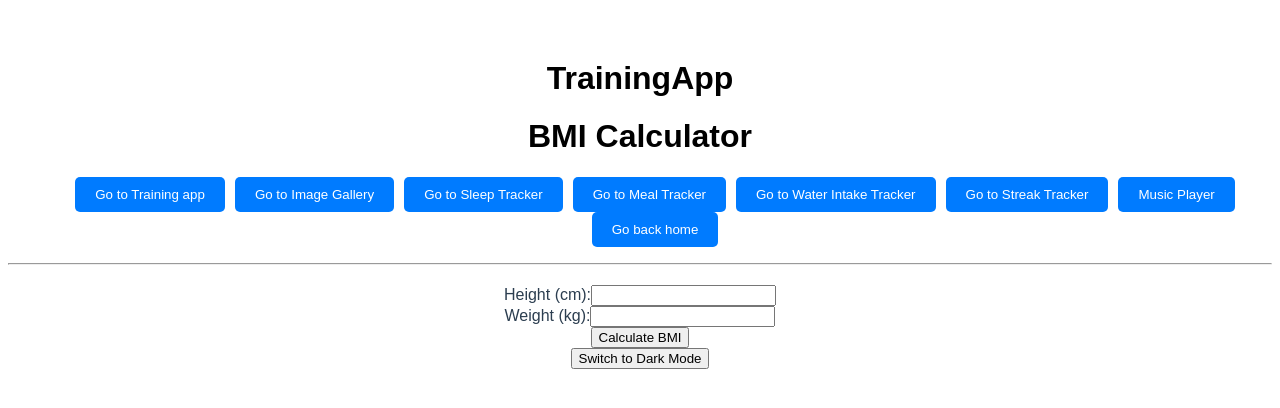
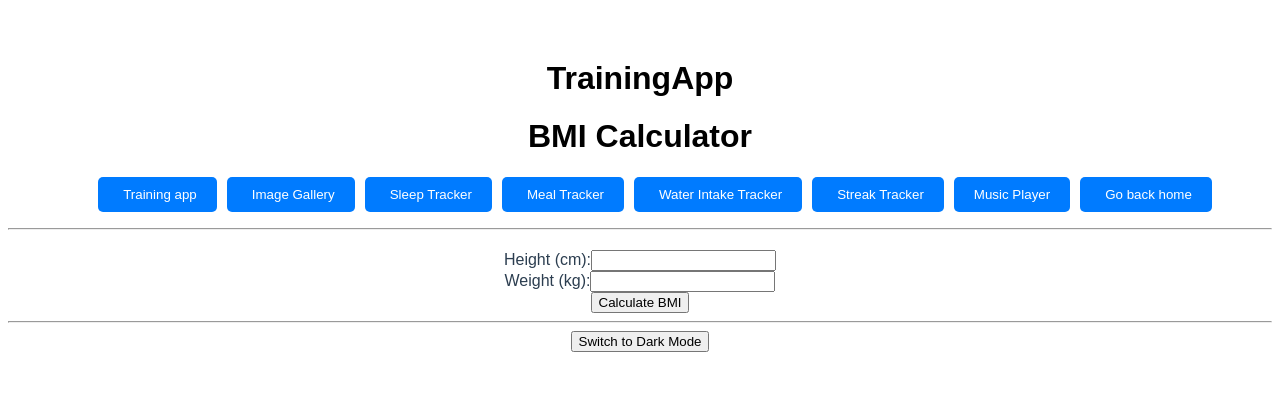
Before and after one commit to AntonioLabinjan/Projekt_PI, a Vue app: page /BMI-calculator in a window 1280 px wide. Shown: the top 408 px of the page. Built offline with nearby package versions, Linux system fonts and the light colour scheme; no server answers.

Commit message:
Update BMICalculator.vue
Malo igranja sa CSS-om + dodavanje poruke

```diff
--- a/src/components/BMICalculator.vue
+++ b/src/components/BMICalculator.vue
@@ -4,14 +4,14 @@
 
     <nav class="navbar navbar-expand-lg navbar-light bg-light">
       <ul class="navbar-nav">
-        <li class="nav-item"><button @click="goToVueTrainer" class="btn btn-secondary">Go to Training app</button></li>
-        <li class="nav-item"><button @click="goToImageGallery" class="btn btn-secondary">Go to Image Gallery</button></li>
-        <li class="nav-item"><button @click="goToSleepTracker" class="btn btn-secondary">Go to Sleep Tracker</button></li>
-        <li class="nav-item"><button @click="goToMealTracker" class="btn btn-secondary">Go to Meal Tracker</button></li>
-        <li class="nav-item"><button @click="goToWaterIntake" class="btn btn-secondary">Go to Water Intake Tracker</button></li>
-        <li class="nav-item"><button @click="goToStreak" class="btn btn-secondary">Go to Streak Tracker</button></li>
-        <li><button @click="goToMusicPlayer">Music Player</button></li>
-        <li class="nav-item"><button @click="goBackHome" class="btn btn-secondary">Go back home</button></li>
+        <li class="nav-item"><button @click="goToVueTrainer" class="btn btn-secondary"><i class="fas fa-dumbbell"></i> Training app</button></li>
+        <li class="nav-item"><button @click="goToImageGallery" class="btn btn-secondary"><i class="fas fa-images"></i> Image Gallery</button></li>
+        <li class="nav-item"><button @click="goToSleepTracker" class="btn btn-secondary"><i class="fas fa-bed"></i> Sleep Tracker</button></li>
+        <li class="nav-item"><button @click="goToMealTracker" class="btn btn-secondary"><i class="fas fa-utensils"></i> Meal Tracker</button></li>
+        <li class="nav-item"><button @click="goToWaterIntake" class="btn btn-secondary"><i class="fas fa-tint"></i> Water Intake Tracker</button></li>
+        <li class="nav-item"><button @click="goToStreak" class="btn btn-secondary"><i class="fas fa-fire"></i> Streak Tracker</button></li>
+        <li><button @click="goToMusicPlayer"><i class="fas fa-music"></i> Music Player</button></li>
+        <li class="nav-item"><button @click="goBackHome" class="btn btn-secondary"><i class="fas fa-home"></i> Go back home</button></li>
       </ul>
     </nav>
     <hr>
@@ -24,12 +24,15 @@
         <label for="weight">Weight (kg):</label>
         <input v-model="weight" type="number" id="weight" class="form-control" required />
       </div>
-      <button type="submit" class="btn btn-primary">Calculate BMI</button>
+      <button class="btn btn-secondary">Calculate BMI</button>
     </form>
+<hr>
+    <div v-if="bmi" class="bmi-result" :class="[bmiColor, { 'show-result': bmi }]">
 
-    <div v-if="bmi" class="bmi-result" :class="bmiColor">
-      <p>Your BMI: {{ bmi }}</p>
+      <p><i class="fas fa-heartbeat"></i> Your BMI: {{ bmi }}</p>
+      <p>{{ bmiAdvice }}</p>
     </div>
+
     <button @click="toggleDarkMode" class="btn btn-dark">{{ darkMode ? 'Switch to Light Mode' : 'Switch to Dark Mode' }}</button>
   </div>
 </template>
@@ -55,6 +58,18 @@ export default {
         return 'bg-warning'; // Overweight (less than 15% above normal)
       } else {
         return 'bg-danger'; // Obese (more than 15% above normal)
+      }
+    },
+    bmiAdvice() {
+      if (!this.bmi) return '';
+      if (this.bmi < 18.5) {
+        return 'You are underweight. Please consult a healthcare provider for advice.';
+      } else if (this.bmi >= 18.5 && this.bmi <= 24.9) {
+        return 'You are in the healthy weight range. Keep it up!';
+      } else if (this.bmi >= 25 && this.bmi <= 29.9) {
+        return 'You are overweight. Consider consulting a healthcare provider.';
+      } else {
+        return 'You are obese. Please consult a healthcare provider for advice.';
       }
     }
   },
@@ -142,6 +157,16 @@ export default {
 .dark-mode {
   background-color: #333;
   color: #fff;
+  background-size: cover;
+  background-repeat: no-repeat;
+}
+
+.nav-item button i {
+  margin-right: 5px;
+}
+
+.nav-item button:hover {
+  transform: translateY(-2px);
 }
 
 @media only screen and (max-width: 600px) {
@@ -149,4 +174,17 @@ export default {
     width: 90%;
   }
 }
+
+.show-result {
+  animation: fadeIn 0.5s ease-in-out;
+}
+
+@keyframes fadeIn {
+  from {
+    opacity: 0;
+  }
+  to {
+    opacity: 1;
+  }
+}
 </style>
```
